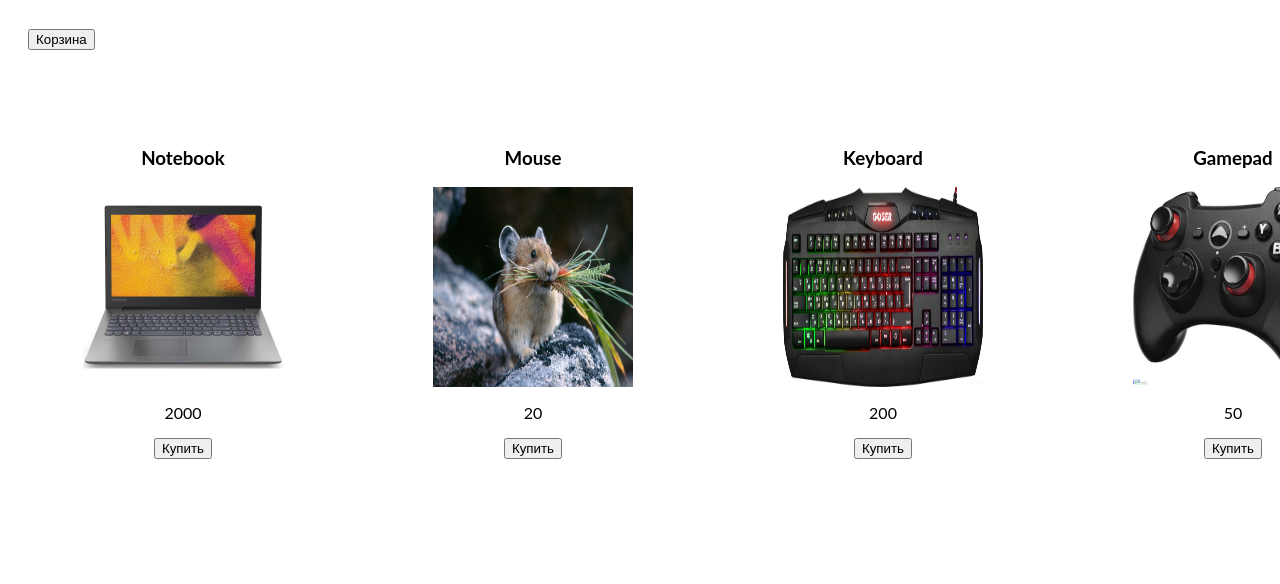
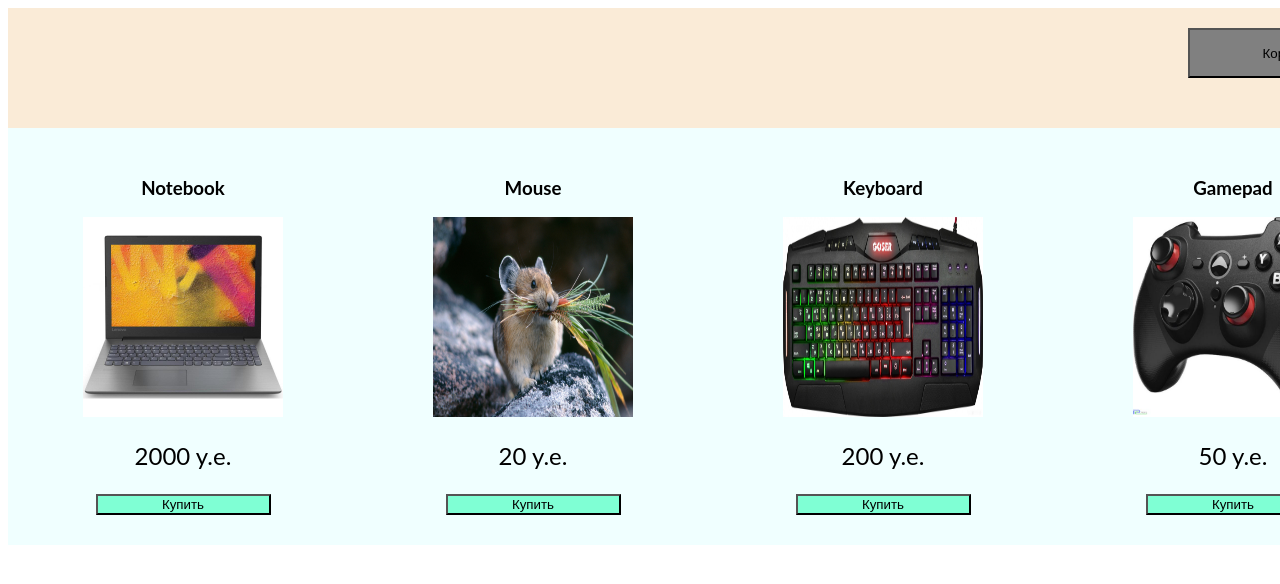
Before and after one commit to pruha8/Advanced_Javascript_Course, a plain HTML site: page index.html in a window 1280 px wide. Shown: the top 584 px of the page. Drawn offline with Linux system fonts and the light colour scheme.

Commit message:
Add files via upload

```diff
--- a/js/main.js
+++ b/js/main.js
@@ -14,7 +14,7 @@ const renderProduct = (item) => {
         <div class="product-item">
             <h3>${item.title}</h3>
             <img src="${item.image}" alt="">
-            <p>${item.price}</p>
+            <p>${item.price} y.e. </p>
             <button class="buy-btn">Купить</button>
             </div>`
 };
--- a/style/style.css
+++ b/style/style.css
@@ -4,13 +4,26 @@ body {
     width: 1400px;
 }
 header {
+    display: flex;
+    justify-content: right;
     height: 100px;
     padding-top: 20px;
-    padding-left: 20px;
+    padding-right: 20px;
+    background-color: antiquewhite;
+}
+main {
+    background-color: azure;
+}
+.btn-cart {
+    width: 200px;
+    height: 50px;
+    background-color: gray;
 }
 .products {
     display: flex;
     justify-content: space-between;
+    padding-top: 30px;
+    padding-bottom: 30px;
 }
 
 .product-item {
@@ -23,3 +36,10 @@ img {
     width: 200px;
     height: 200px;
 }
+p {
+    font-size: 24px;
+}
+.buy-btn {
+    width: 50%;
+    background-color: aquamarine;
+}
```
